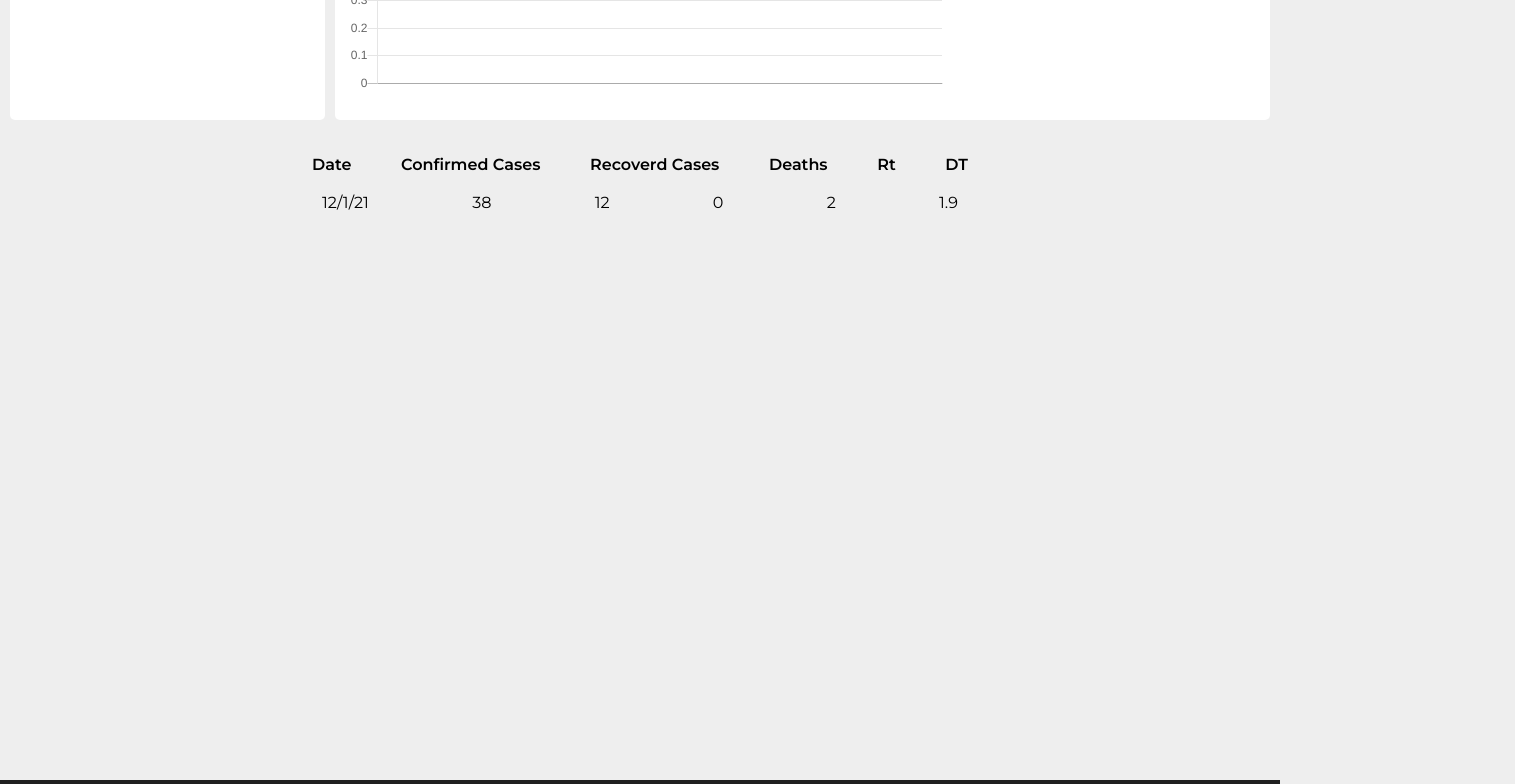
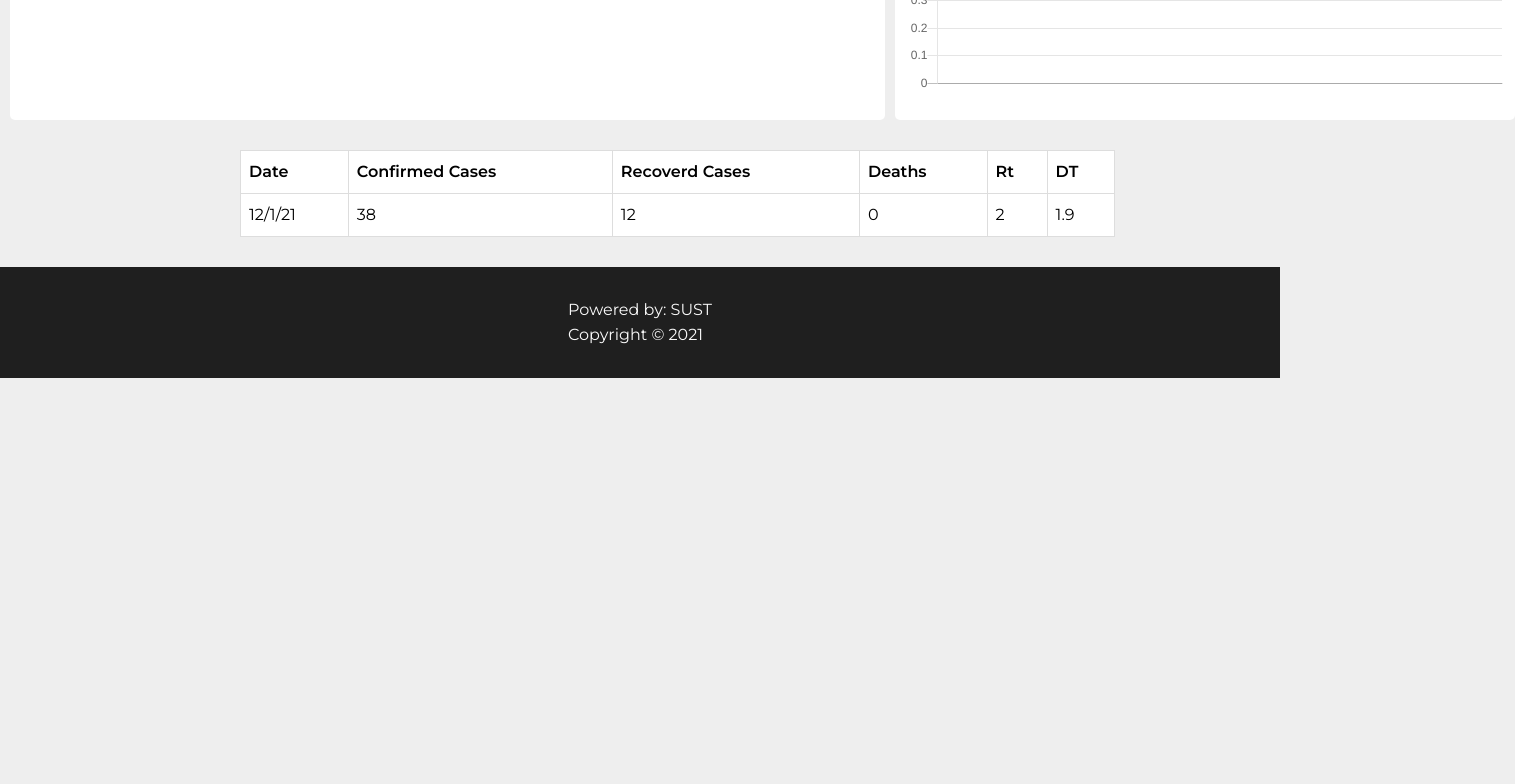
Before and after one commit to rafid0007/covid-bd, a React (Create React App) app in the folder covid-front/: page / in a window 1280 px wide. Shown: the part 780-1564 px from the top of the page, 1515 px wide, since content can reach past the window. After the commit the page ends 1158 px from the top, so only its background shows below. Built offline with nearby package versions, Linux system fonts and the light colour scheme; no server answers; what react-plotly.js would draw is missing.

Commit message:
table updated

```diff
--- /dev/null
+++ b/covid-front/src/Components/Design components/Table/Table.css
@@ -0,0 +1,13 @@
+table {
+  margin: 2rem 23rem;
+  background: white;
+  border-collapse: collapse;
+  width: 100%;
+}
+
+td,
+th {
+  border: 1px solid #dddddd;
+  text-align: left;
+  padding: 8px;
+}
--- a/covid-front/src/Components/Design components/Table/Table.js
+++ b/covid-front/src/Components/Design components/Table/Table.js
@@ -1,14 +1,15 @@
 import React, { useEffect, useState } from 'react';
+import './Table.css'
 
 const Table = () => {
-  const [tableData, setTableData] = useState([{date:'12/1/21',confirmedCases:38,recoveredCases:12,deaths:'0',Rt:'2',DT:'1.9'}])
+  const [tableData, setTableData] = useState([{ date: '12/1/21', confirmedCases: 38, recoveredCases: 12, deaths: 0, Rt: 2, DT: 1.9 }])
 
   // useEffect(() => {
   //   setTableData([])
   // }, [])
   return (
     <div>
-      <table style={{ width: '100%' }}>
+      <table>
         <thead>
           <tr>
             <th>Date</th>
--- a/covid-front/src/Pages/HomePage.js
+++ b/covid-front/src/Pages/HomePage.js
@@ -35,7 +35,7 @@ export const HomePage = () => {
                 </div>
             </div>
 
-            <div className={styles.table}>
+            <div>
                 <Table></Table>
             </div>
 
--- a/covid-front/src/Pages/homePage.module.css
+++ b/covid-front/src/Pages/homePage.module.css
@@ -16,7 +16,7 @@
   background-color: #fff;
   border-radius: 0.5rem;
   height: 75rem;
-  position:relative;
+  position: relative;
 }
 
 .chartsContainer {
@@ -25,22 +25,6 @@
   /* grid-template-rows: repeat (2, 1fr); */
 }
 
-.table {
-  margin: 2rem 30rem;
-  height: 60rem;
-  /* background-color: purple; */
-  grid-column: span 2;
-}
-.table tr {
-  display: flex;
-  justify-content: space-between;
-}
-
-.table td {
-  padding: 1rem;
-  border: none;
-}
-
 .chart {
   background-color: #fff;
   border-radius: 0.5rem;
```
